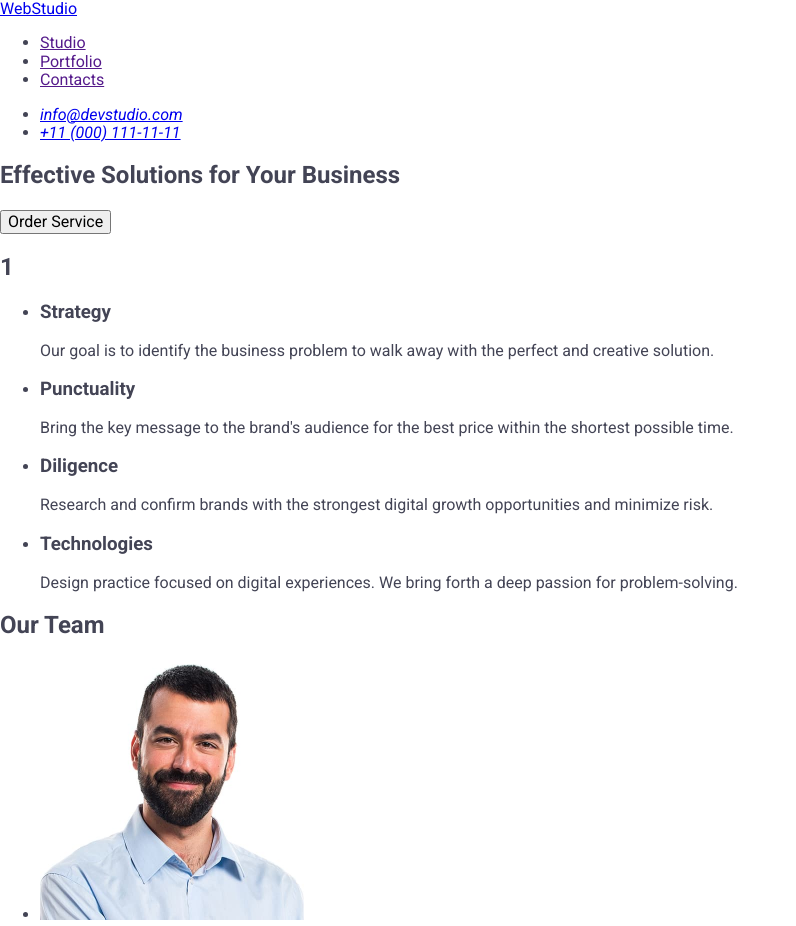
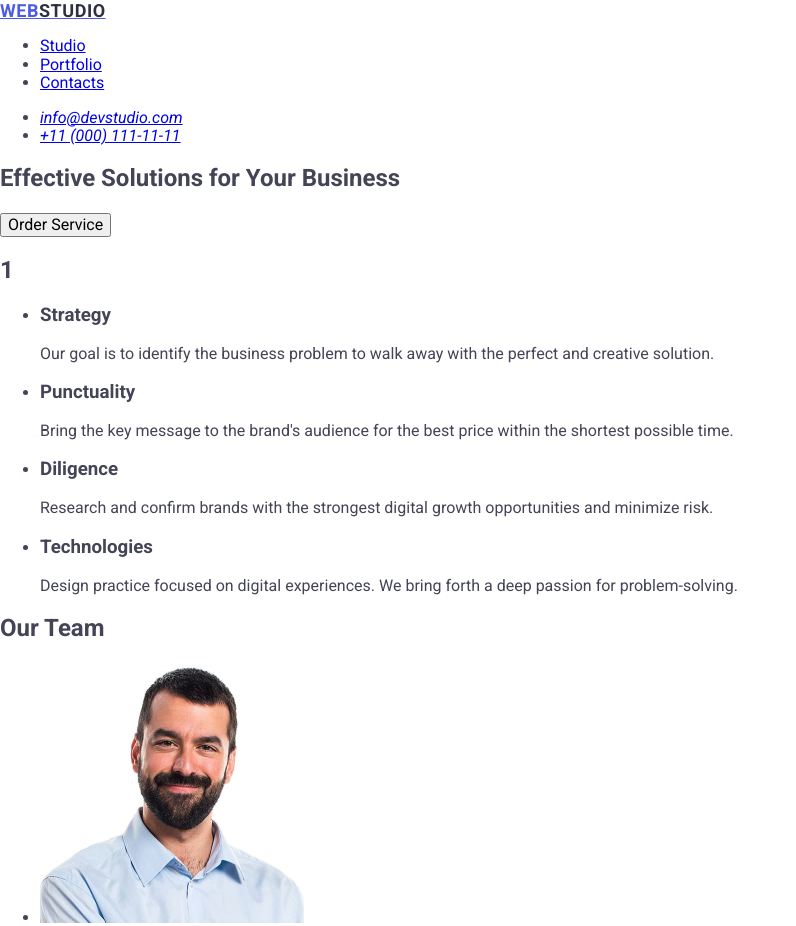
Before and after one commit to anastasia-mamatova1512/goit-markup-hw-02, a plain HTML site: page index.html in a window 1280 px wide. Shown: the top 926 px of the page, without its empty margins (0-796 px from the left). Drawn offline with nearby package versions, Linux system fonts and the light colour scheme.

Commit message:
add logo style

```diff
--- a/css/styles.css
+++ b/css/styles.css
@@ -3,3 +3,23 @@ body{
     color: #434455;
     background-color: #FFFFFF;
 }
+
+.logo-left{
+    font-family: "Roboto", sans-serif;
+    font-weight: 700;
+    font-size: 18px;
+    line-height: 1.16667;
+    letter-spacing: 0.03em;
+    text-transform: uppercase;
+    color: #4D5AE5;
+}
+
+.logo-right{
+    font-family: "Roboto", sans-serif;
+    font-weight: 700;
+    font-size: 18px;
+    line-height: 1.16667;
+    letter-spacing: 0.03em;
+    text-transform: uppercase;
+    color: #2E2F42;
+}
--- a/index.html
+++ b/index.html
@@ -22,12 +22,14 @@
   <body>
     <header>
       <nav>
-        <a href="./index.html">WebStudio</a>
+        <a class="logo-left" href="./index.html"
+          >Web<span class="logo-right">Studio</span></a
+        >
 
         <ul>
-          <li><a href="">Studio</a></li>
-          <li><a href="">Portfolio</a></li>
-          <li><a href="">Contacts</a></li>
+          <li><a href="./index.html">Studio</a></li>
+          <li><a href="./index.html">Portfolio</a></li>
+          <li><a href="./index.html">Contacts</a></li>
         </ul>
       </nav>
 
@@ -204,7 +206,9 @@
     </main>
 
     <footer>
-      <a href="./index.html">WebStudio</a>
+      <a class="logo-left" href="./index.html"
+        >Web<span class="logo-right">Studio</span></a
+      >
 
       <p>
         Increase the flow of customers and sales for your business with digital
```
